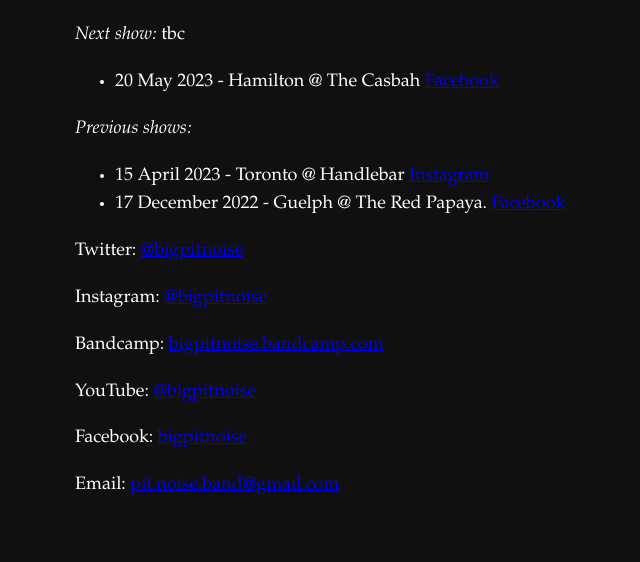
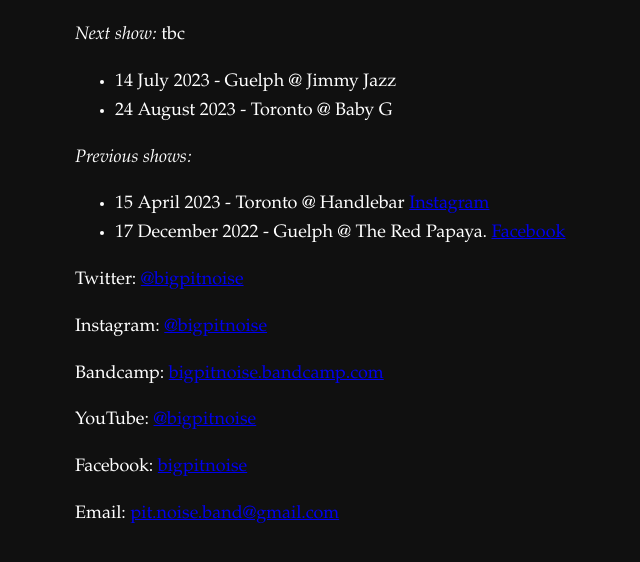
Before and after one commit to spike01/pit, a plain HTML site: page index.html in a window 1280 px wide. Shown: the part 86-648 px from the top of the page, without its empty margins (240-880 px from the left). Drawn offline with Linux system fonts and the light colour scheme.

Commit message:
Fix live dates

```diff
--- a/index.html
+++ b/index.html
@@ -12,7 +12,8 @@
 
   <p><em>Next show:</em> tbc</p>
     <ul>
-      <li>20 May 2023 - Hamilton @ The Casbah <a href="https://www.facebook.com/events/3459880910892642?mibextid=Z0UBBX">Facebook</a></li>
+      <li>14 July 2023 - Guelph @ Jimmy Jazz</li>
+      <li>24 August 2023 - Toronto @ Baby G</li>
     </ul>
   <p><em>Previous shows:</em>
     <ul>
```
